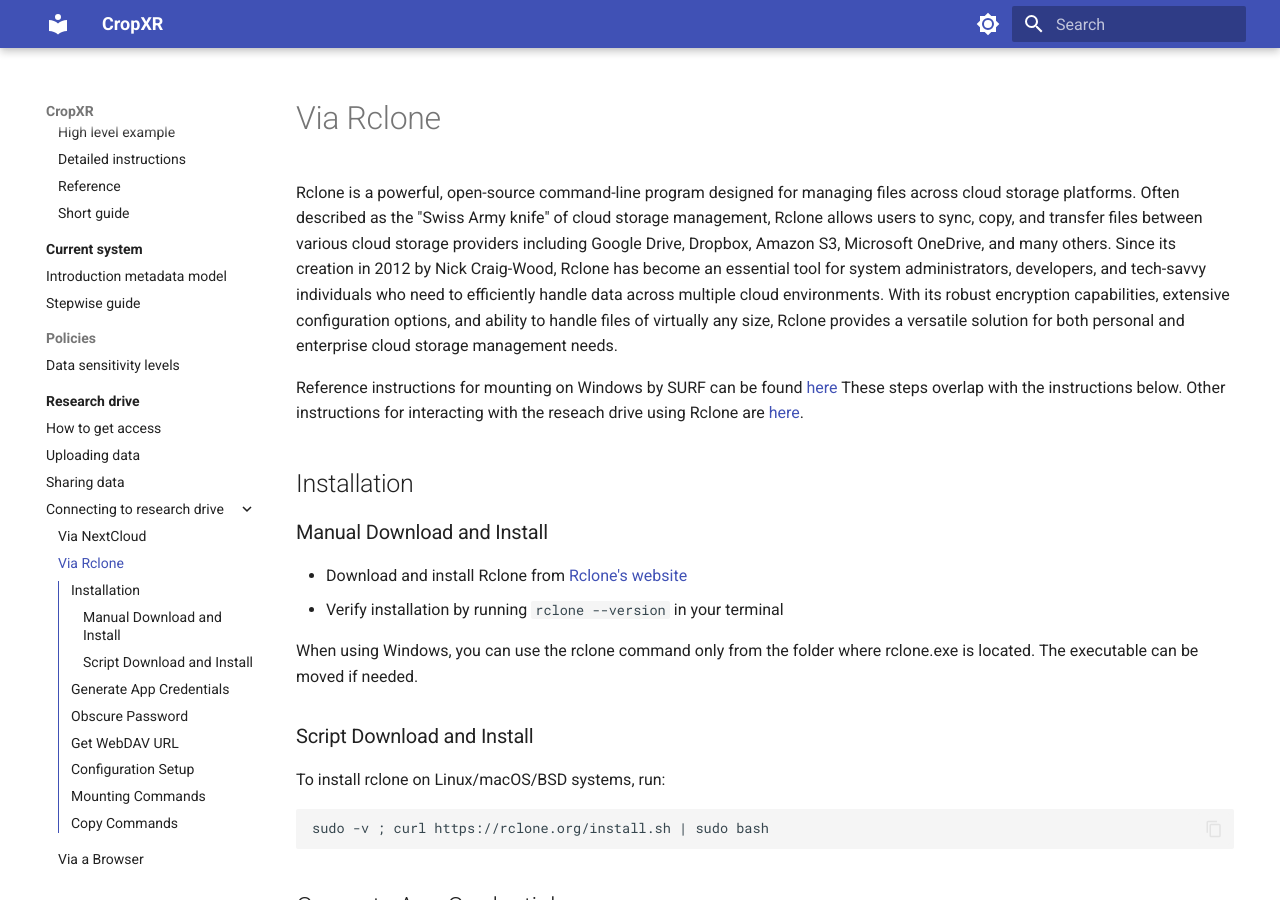
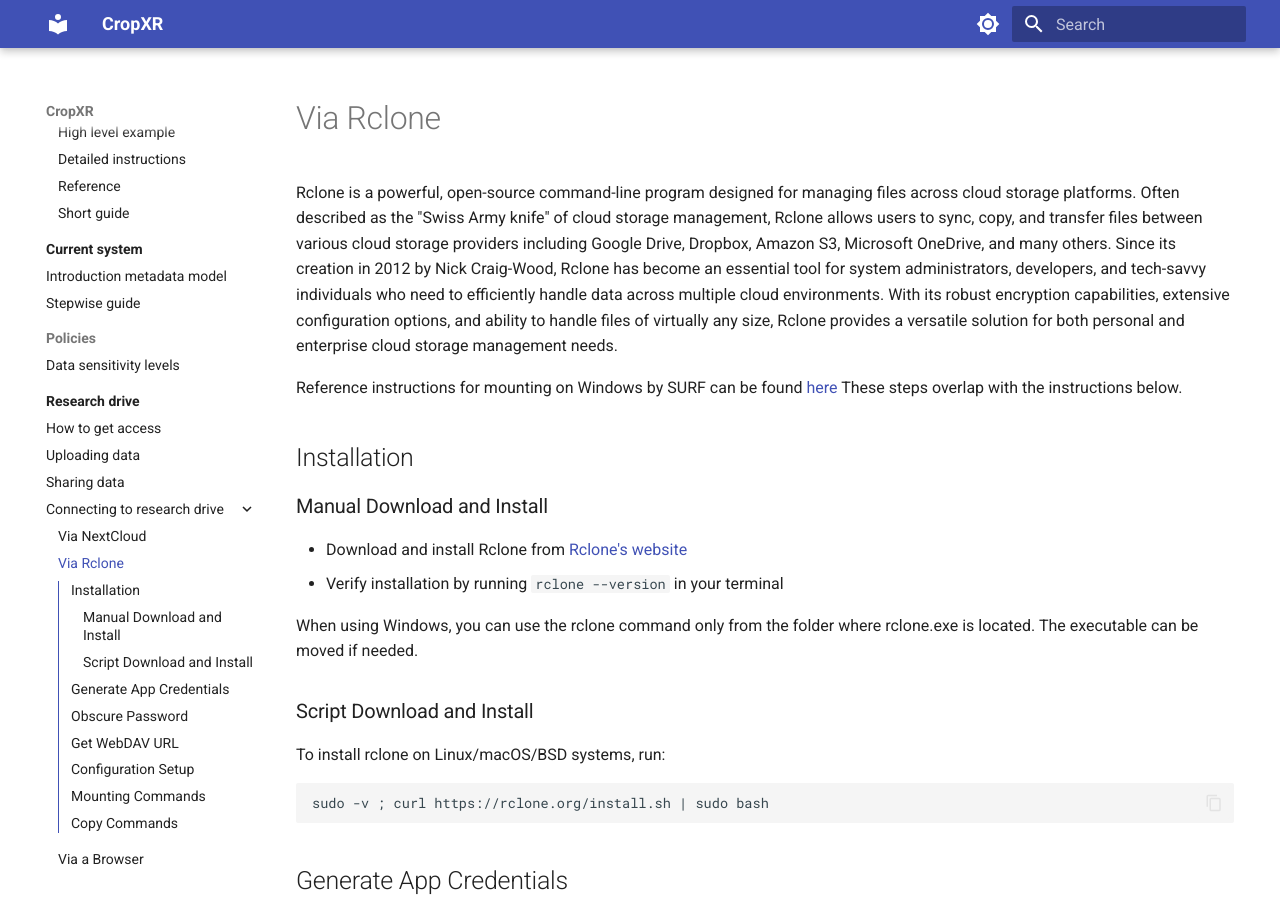
Before and after one commit to CropXR/documentation, an MkDocs documentation site: the page built from docs/research-drive/connecting-to-research-drive/Via-Rclone.md, in a window 1280 px wide and 900 px high. Built offline with MkDocs 1.6.1 and Material for MkDocs 9.7.7, drawn with Linux system fonts in a browser that asks for light colours.

Commit message:
fix rclone research drive moved url

```diff
--- a/docs/research-drive/connecting-to-research-drive/Via-Rclone.md
+++ b/docs/research-drive/connecting-to-research-drive/Via-Rclone.md
@@ -1,8 +1,7 @@
 
 Rclone is a powerful, open-source command-line program designed for managing files across cloud storage platforms. Often described as the "Swiss Army knife" of cloud storage management, Rclone allows users to sync, copy, and transfer files between various cloud storage providers including Google Drive, Dropbox, Amazon S3, Microsoft OneDrive, and many others. Since its creation in 2012 by Nick Craig-Wood, Rclone has become an essential tool for system administrators, developers, and tech-savvy individuals who need to efficiently handle data across multiple cloud environments. With its robust encryption capabilities, extensive configuration options, and ability to handle files of virtually any size, Rclone provides a versatile solution for both personal and enterprise cloud storage management needs.
 
-Reference instructions for mounting on Windows by SURF can be found [here](https://servicedesk.surf.nl/wiki/spaces/WIKI/pages/102827692/Mounting+Research+Drive+with+Rclone+On+Windows) These steps overlap with the instructions below.
-Other instructions for interacting with the reseach drive using Rclone are [here](https://servicedesk.surf.nl/wiki/spaces/WIKI/pages/102827686/Access+Research+Drive+via+Rclone).
+Reference instructions for mounting on Windows by SURF can be found [here](https://servicedesk.surf.nl/wiki/spaces/WIKI/pages/117179081/RD+How+to+use+Rclone+with+Research+Drive) These steps overlap with the instructions below.
 
 ## Installation
 
```
